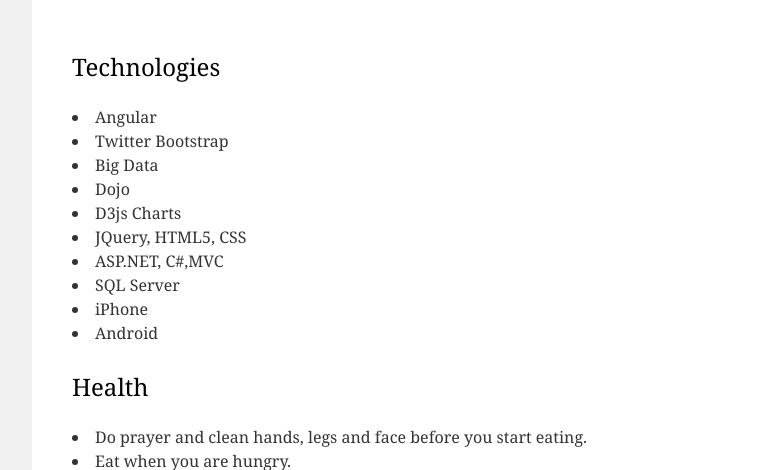
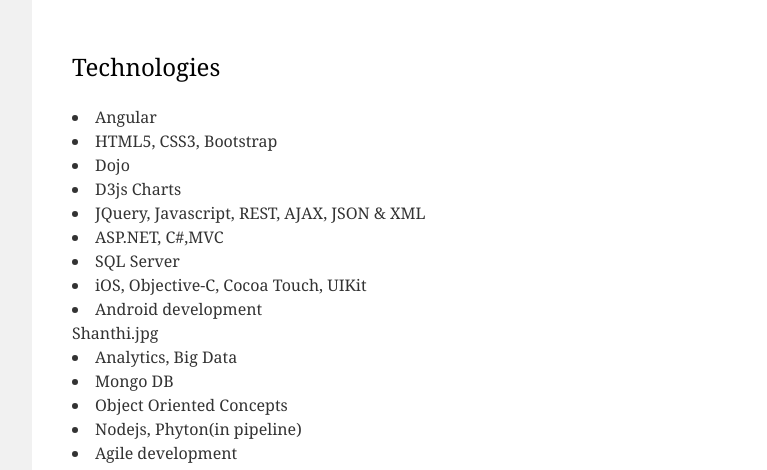
Before and after one commit to shanthisivanesan/shanthisivanesan.github.io, a plain HTML site: page interest.html in a window 1280 px wide. Shown: the part 348-818 px from the top of the page, 118-885 px from the left. Drawn offline with Linux system fonts and the light colour scheme.

Commit message:
interest changes

```diff
--- a/interest.html
+++ b/interest.html
@@ -40,15 +40,19 @@ body.custom-background { background-color: #f1f1f1; }
 					<div class="entry-content">
 			        <h2>Technologies</h2>
 			        	<li>Angular</li>
-			        	<li>Twitter Bootstrap</li>
-			        	<li>Big Data</li>
+			        	<li>HTML5, CSS3, Bootstrap</li>
 			        	<li>Dojo</li>
 			        	<li>D3js Charts</li>
-			        	<li>JQuery, HTML5, CSS</li>
+			        	<li>JQuery, Javascript, REST, AJAX, JSON & XML</li>
 			        	<li>ASP.NET, C#,MVC</li>
 			        	<li>SQL Server</li>
-			        	<li>iPhone</li>
-			        	<li>Android</li>
+			        	<li>iOS, Objective-C, Cocoa Touch, UIKit </li>
+			        	<li>Android development</li>Shanthi.jpg
+			        	<li>Analytics, Big Data</li>
+			        	<li>Mongo DB</li>
+			        	<li>Object Oriented Concepts</li>
+			        	<li>Nodejs, Phyton(in pipeline)</li>
+			        	<li>Agile development</li>
 			        	<br>
                     <h2>Health</h2>
                      <div class="panel-body">
```
Also changed, not shown: index.html (+1 -1 lines).
